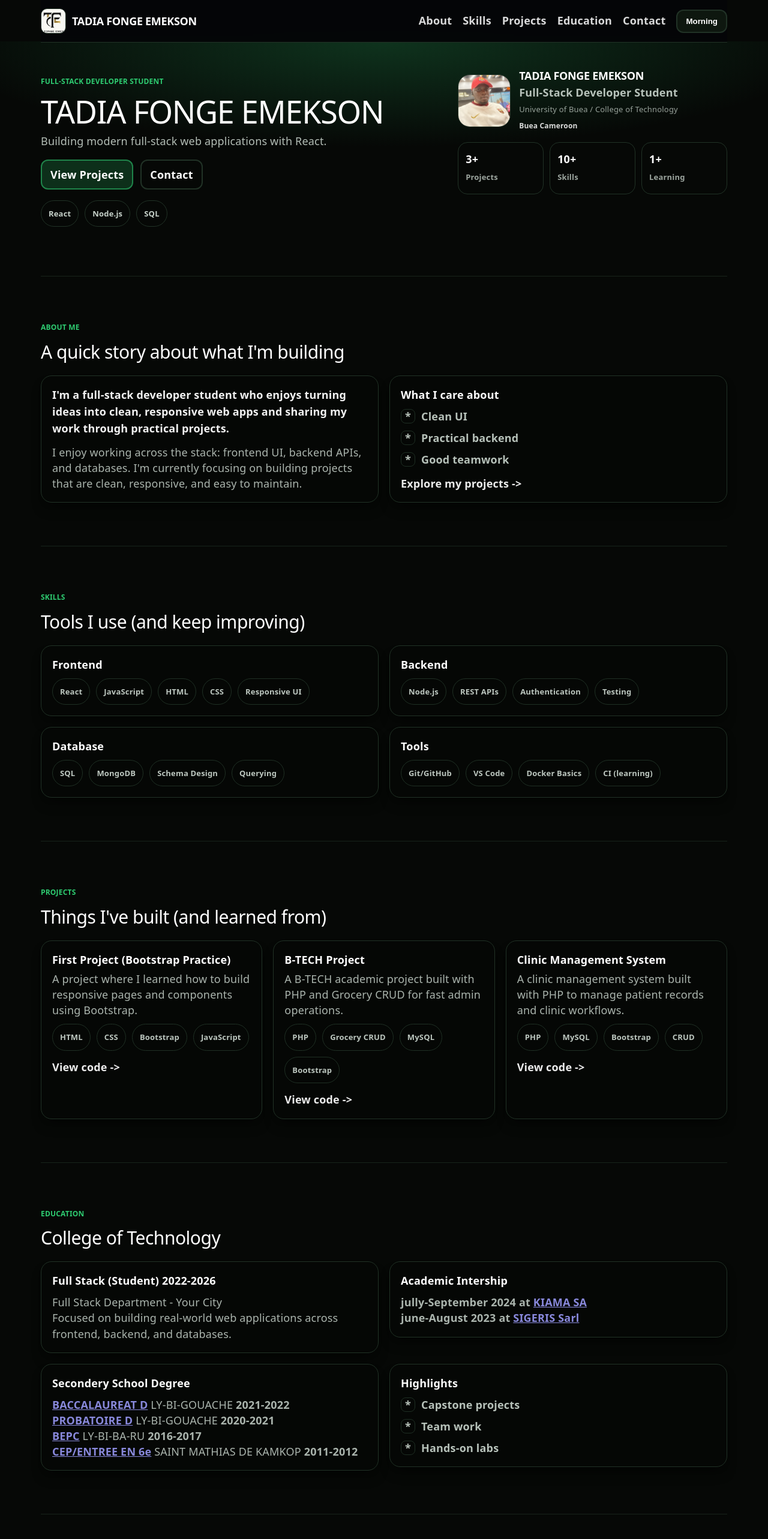
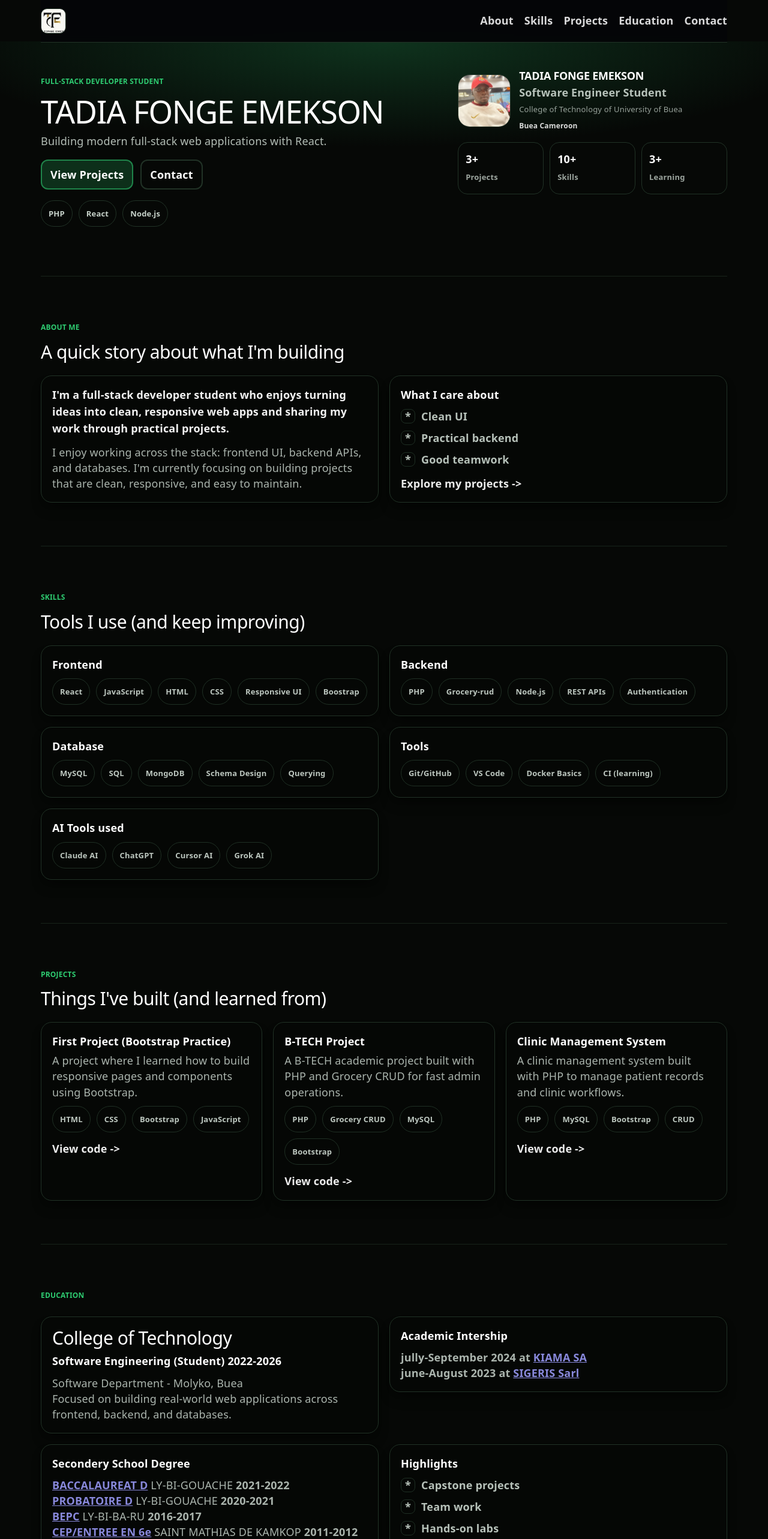
Before and after one commit to tadiaemekson/cv.emekson, a React (Vite) app: page / in a window 1280 px wide. Shown: the top 2566 px of the page at 60% size. Built offline with nearby package versions, Linux system fonts and the light colour scheme.

Commit message:
adding php skill

```diff
--- a/src/components/Education.jsx
+++ b/src/components/Education.jsx
@@ -3,11 +3,11 @@ export default function Education({ education }) {
     <section id="education" className="section">
       <div className="section-head">
         <p className="kicker">Education</p>
-        <h2 className="section-title">{education?.school ?? 'Your College'}</h2>
       </div>
 
       <div className="section-grid">
         <div className="card">
+          <h2 className="section-title">{education?.school ?? 'Your College'}</h2>
           <h3 className="card-title">{education?.degree ?? 'Full-Stack Program'} 2022-2026</h3>
           <p className="muted">
             {education?.department ?? 'College of Technology'} - {education?.location ?? ''}
--- a/src/components/Hero.jsx
+++ b/src/components/Hero.jsx
@@ -37,7 +37,7 @@ export default function Hero({ profile }) {
             <div className="profile-meta">
               <div className="profile-name">{profile?.name ?? 'Your Name'}</div>
               <div className="profile-role">{profile?.role ?? 'Full-Stack Developer Student'}</div>
-              <div className="profile-loc">University of Buea / {profile?.location ?? 'Your City'}</div>
+              <div className="profile-loc">{profile?.location ?? 'Your City'}</div>
               <div className="profile-matricule">Buea Cameroon</div>
             </div>
           </div>
--- a/src/components/Navbar.jsx
+++ b/src/components/Navbar.jsx
@@ -51,7 +51,6 @@ export default function Navbar({ profile, theme, onToggleTheme }) {
       <div className="container navbar-inner">
         <a className="brand brand-wrap" href="#top" onClick={(e) => handleNavClick(e, 'top')}>
           <img className="brand-logo" src={logoImg} alt="EMEKSON logo" />
-          <span className="brand-text">{profile?.name ?? 'Emekson'}</span>
         </a>
 
         <button
@@ -82,15 +81,6 @@ export default function Navbar({ profile, theme, onToggleTheme }) {
               {item.label}
             </a>
           ))}
-
-          <button
-            className="btn btn-secondary nav-theme-btn"
-            type="button"
-            onClick={onToggleTheme}
-            aria-label="Toggle background color theme"
-          >
-            {theme === 'dark' ? 'Morning' : 'Night'}
-          </button>
         </nav>
       </div>
     </header>
--- a/src/data/portfolio.js
+++ b/src/data/portfolio.js
@@ -2,34 +2,38 @@ export const portfolio = {
   profile: {
     name: 'TADIA FONGE EMEKSON',
     matricule: 'CT22A133',
-    role: 'Full-Stack Developer Student',
-    location: 'College of Technology',
+    role: 'Software Engineer Student',
+    location: 'College of Technology of University of Buea',
     tagline: 'Building modern full-stack web applications with React.',
     bio: "I'm a full-stack developer student who enjoys turning ideas into clean, responsive web apps and sharing my work through practical projects.",
-    highlights: ['React', 'Node.js', 'SQL', 'Team Projects'],
+    highlights: ['PHP','React', 'Node.js', 'SQL', 'Team Projects'],
     values: ['Clean UI', 'Practical backend', 'Good teamwork'],
     stats: {
       projects: '3+',
       skills: '10+',
-      years: '1+',
+      years: '3+',
     },
   },
   skills: [
     {
       title: 'Frontend',
-      tags: ['React', 'JavaScript', 'HTML', 'CSS', 'Responsive UI'],
+      tags: ['React', 'JavaScript', 'HTML', 'CSS', 'Responsive UI' ,'Boostrap'],
     },
     {
       title: 'Backend',
-      tags: ['Node.js', 'REST APIs', 'Authentication', 'Testing'],
+      tags: ['PHP', 'Grocery-rud', 'Node.js', 'REST APIs', 'Authentication'],
     },
     {
       title: 'Database',
-      tags: ['SQL', 'MongoDB', 'Schema Design', 'Querying'],
+      tags: ['MySQL','SQL', 'MongoDB', 'Schema Design', 'Querying'],
     },
     {
       title: 'Tools',
       tags: ['Git/GitHub', 'VS Code', 'Docker Basics', 'CI (learning)'],
+    },
+    {
+      title: 'AI Tools used',
+      tags: ['Claude AI', 'ChatGPT', 'Cursor AI', 'Grok AI'],
     },
   ],
   projects: [
@@ -43,7 +47,8 @@ export const portfolio = {
       title: 'B-TECH Project',
       description: 'A B-TECH academic project built with PHP and Grocery CRUD for fast admin operations.',
       tech: ['PHP', 'Grocery CRUD', 'MySQL', 'Bootstrap'],
-      github: 'https://github.com/tadiaemekson/B_TECH_PROJECT.git',
+      github: 'https://emekb-tech.free.nf',
+
     },
     {
       title: 'Clinic Management System',
@@ -53,12 +58,12 @@ export const portfolio = {
     },
   ],
   education: {
-    school: 'College of Technology',
-    degree: 'Full Stack (Student)',
-    department: 'Full Stack Department',
-    location: 'Your City',
+    school: 'College of Technology ',
+    degree: 'Software Engineering (Student)',
+    department: 'Software Department',
+    location: 'Molyko, Buea',
     summary: 'Focused on building real-world web applications across frontend, backend, and databases.',
-    gpa: '',
+    gpa: '...',
     highlights: ['Capstone projects', 'Team work', 'Hands-on labs'],
   },
   contact: {
```
